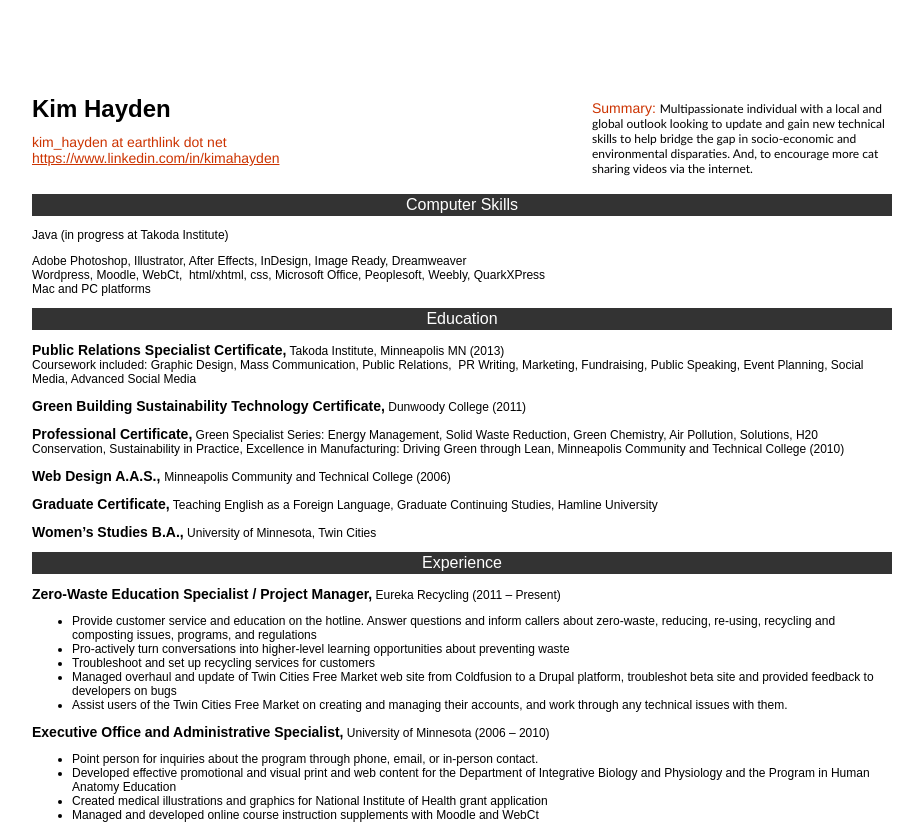
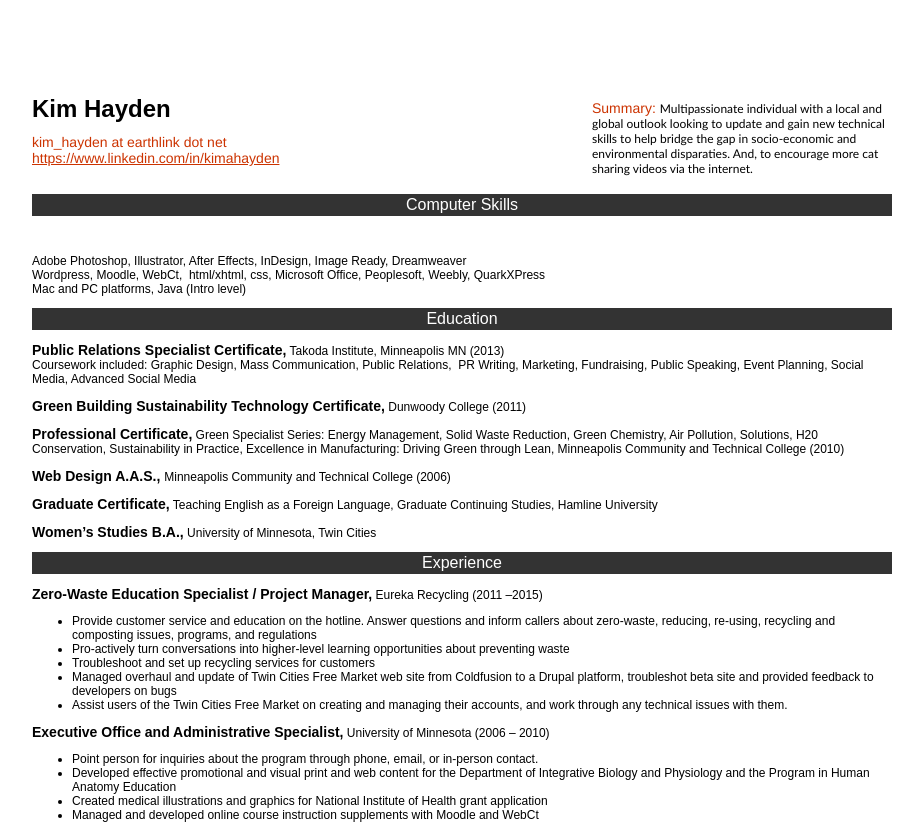
Before and after one commit to sevnofnyn/sevnofnyn.github.io, a plain HTML site: page index.html in a window 1280 px wide. Shown: the top 825 px of the page, without its empty margins (68-991 px from the left). Drawn offline with Linux system fonts and the light colour scheme.

Commit message:
added new files and jpg

```diff
--- a/index.html
+++ b/index.html
@@ -20,10 +20,10 @@
 
 
 <div class="sections">Computer Skills</div>
-<p>Java (in progress at Takoda Institute)</p>
+<p>&nbsp;</p>
   <p>Adobe Photoshop, Illustrator, After Effects, InDesign, Image Ready, Dreamweaver<br />
     Wordpress, Moodle, WebCt, &nbsp;html/xhtml, css, Microsoft Office, Peoplesoft, Weebly, QuarkXPress<br />
-    Mac and PC platforms</p>
+    Mac and PC platforms, Java (Intro level)</p>
 
 <div class="sections">Education</div>
 <p><span class="degree">Public Relations Specialist Certificate,</span> Takoda Institute, Minneapolis MN (2013)<br />
@@ -37,7 +37,7 @@ Coursework included: Graphic Design, Mass Communication, Public Relations,&nbsp;
      </span>
 
         <div class="sections"> Experience</div>
-    <p><span class="degree">Zero-Waste Education Specialist / Project Manager,</span> Eureka Recycling (2011 &ndash; Present)</p>
+    <p><span class="degree">Zero-Waste Education Specialist / Project Manager,</span> Eureka Recycling (2011 &ndash;2015)</p>
     <ul>
       <li>Provide customer service and education on the hotline. Answer questions and inform callers about zero-waste, reducing, re-using, recycling and composting issues, programs, and regulations</li>
       <li>Pro-actively turn conversations into higher-level learning opportunities about preventing waste</li>
--- a/resume.css
+++ b/resume.css
@@ -31,6 +31,7 @@ li {
 	padding-bottom: 2px;
 	font-family: Arial, Helvetica, sans-serif;
 	background-color: #333;
+
 }
 div {
 
```
